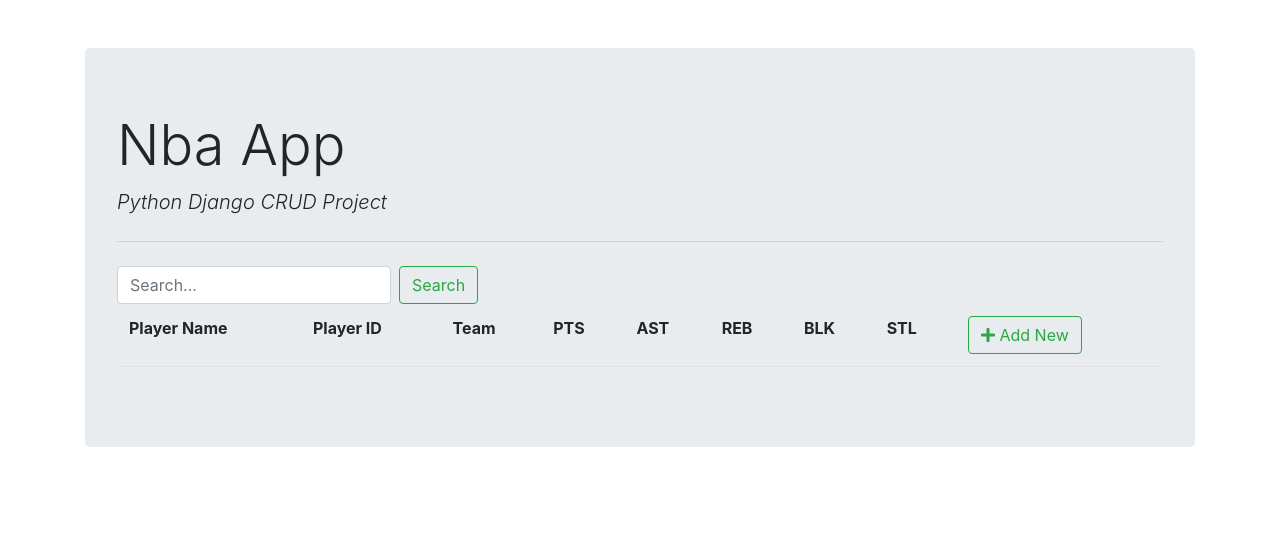
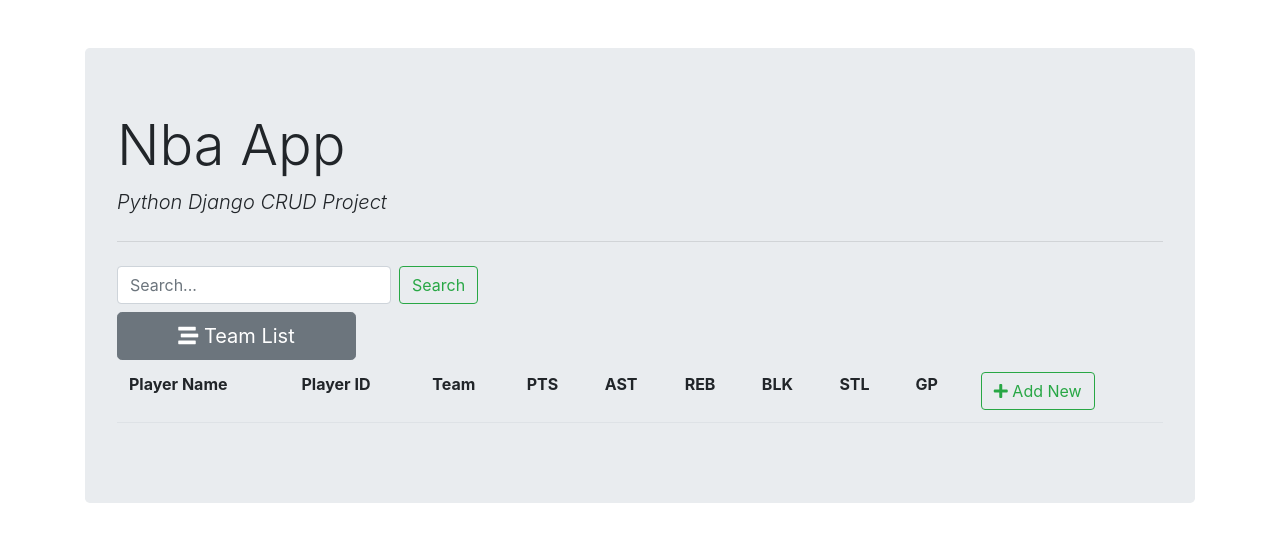
Before and after one commit to giorodriguez2021/CS411_project, a Django app: page /nba_app/list/ in a window 1280 px wide. Shown: the top 542 px of the page. Run offline with Django 3.2, Linux system fonts and the light colour scheme; data that the repository does not hold is empty; some libraries are stand-ins or nearby versions.

Commit message:
added untracked files and added buttons between player and team list

```diff
--- a/nba_app/forms.py
+++ b/nba_app/forms.py
@@ -13,7 +13,8 @@ class PlayerForm(forms.ModelForm):
             "assists" : "AST",
             "rebounds" : "REB",
             "blocks" : "BLK",
-            "steals" : "STL"
+            "steals" : "STL",
+            "games_played" :"GP"
 
         }
     def __init__(self, *args, **kward):
--- a/nba_app/models.py
+++ b/nba_app/models.py
@@ -18,6 +18,7 @@ class Player(models.Model):
     rebounds = models.IntegerField(default=0)
     blocks = models.IntegerField(default=0)
     steals = models.IntegerField(default=0)
+    games_played = models.IntegerField(default=0)
 #needed for drop down menu
     def __str__(self):
         return self.playername
--- a/nba_app/templates/nba_app/player_form.html
+++ b/nba_app/templates/nba_app/player_form.html
@@ -37,6 +37,10 @@
         {{form.steals|as_crispy_field}}
       </div>
 
+      <div class = "cold-md-19">
+        {{form.games_played|as_crispy_field}}
+      </div>
+
   </div>
 
       <div class = "row">
--- a/nba_app/templates/nba_app/player_list.html
+++ b/nba_app/templates/nba_app/player_list.html
@@ -15,6 +15,13 @@
 <script type="text/javascript">
   document.getElementById("id_q").value = "{{query}}"
 </script>
+<div class = "row">
+    <div class = "col-md-3 mt-sm-2 mr-2">
+      <a href = "{% url 'team_list' %}" class = "btn btn-secondary btn-block btn-lg">
+          <i class = "fas fa-stream"></i> Team List
+      </a>
+    </div>
+</div>
 <table class = "table table-borderless">
     <thead class = "border-bottom font-weight-bold">
         <tr>
@@ -26,6 +33,7 @@
             <td> REB </td>
             <td> BLK </td>
             <td> STL </td>
+            <td> GP </td>
             <td>
                <a href = "{% url 'player_insert' %}" class="btn btn-outline-success">
                    <i class = "fas fa-plus"></i> Add New
@@ -44,6 +52,7 @@
               <td>{{player.rebounds}}</td>
               <td>{{player.blocks}}</td>
               <td>{{player.steals}}</td>
+              <td>{{player.games_played}}</td>
               <td>
                   <a href = "{% url 'player_update' player.player_id %}" class = "btn text-secondary px-0">
                       <i class = "far fa-edit fa-lg"></i>
--- a/nba_app/templates/nba_app/team_list.html
+++ b/nba_app/templates/nba_app/team_list.html
@@ -15,6 +15,12 @@
 <script type="text/javascript">
   document.getElementById("id_q").value = "{{query}}"
 </script>
+<div class = "row">
+    <div class = "col-md-3 mt-sm-2 mr-2">
+      <a href = "{% url 'player_list' %}" class = "btn btn-secondary btn-block btn-lg">
+          <i class = "fas fa-stream"></i> Player List
+      </a>
+    </div>
 <table class = "table table-borderless">
     <thead class = "border-bottom font-weight-bold">
         <tr>
```
